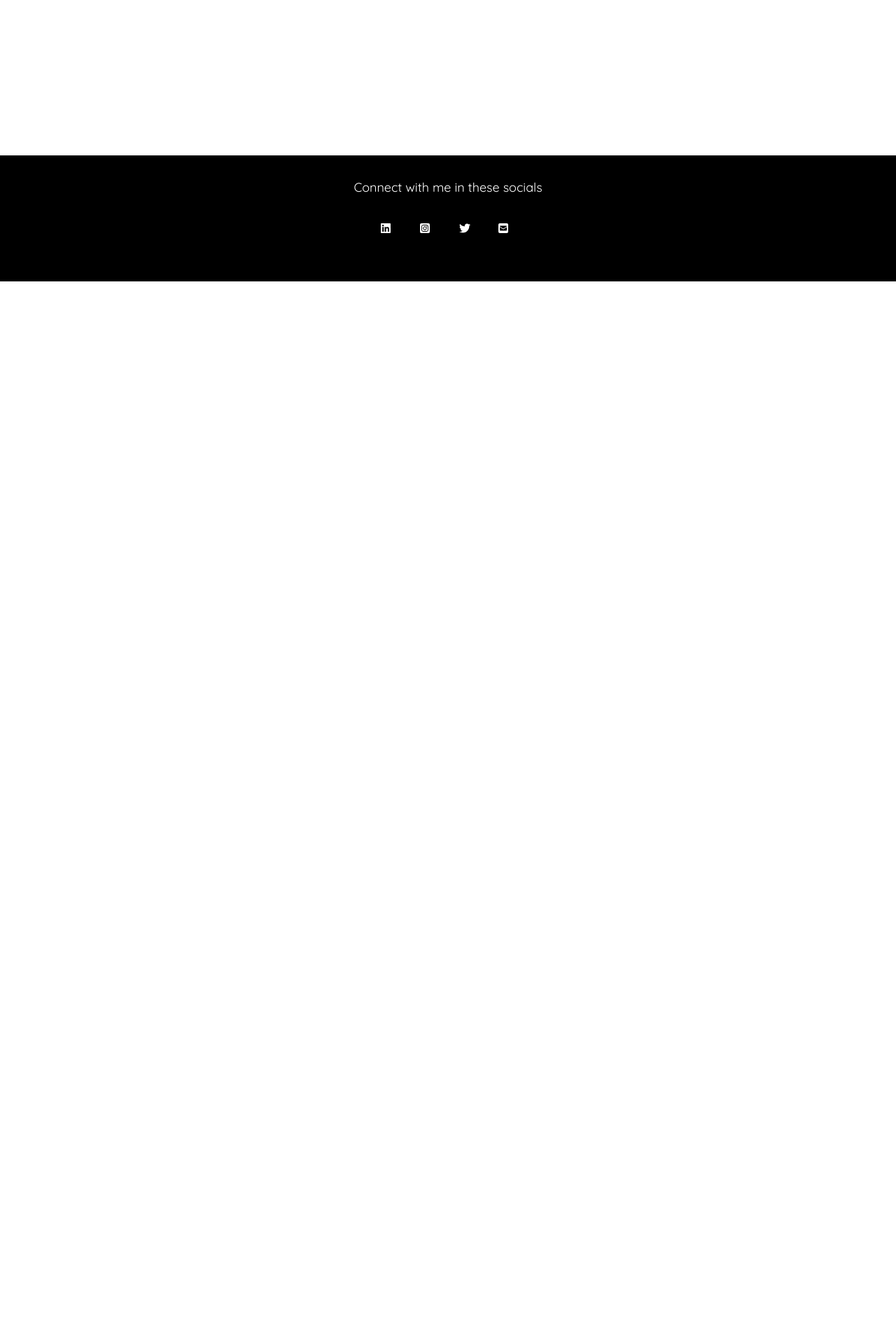
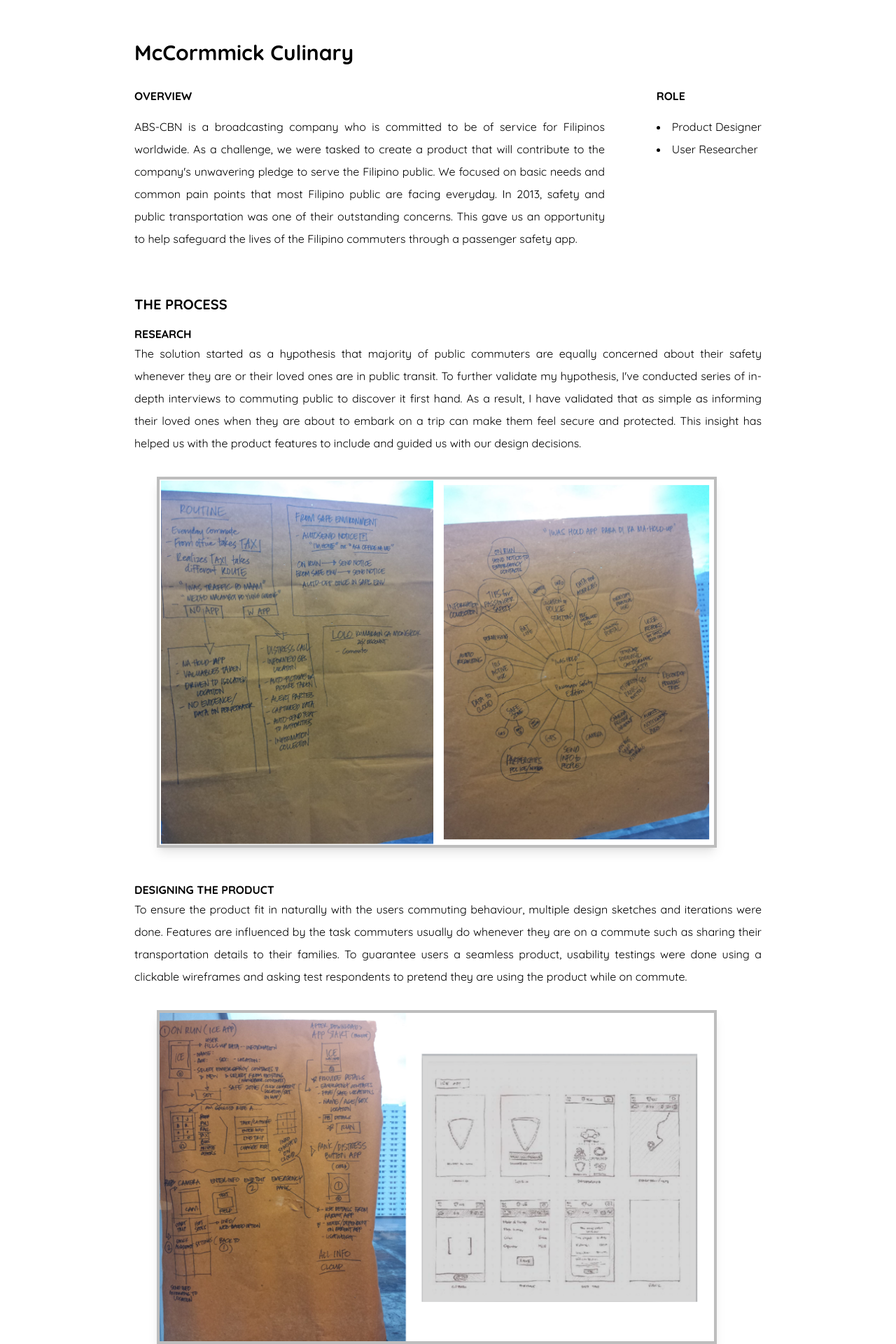
Before and after one commit to boggslabayen/boggsweb2024, a Next.js app: page /works/mccormmick in a window 1280 px wide. Before the commit this address had no page. Shown: the part 680-2600 px from the top of the page at 70% size. Before the commit the page ends 1082 px from the top, so only its background shows below. Built offline with nearby package versions, Linux system fonts and the light colour scheme.

Commit message:
added McCormmick Page

```diff
--- /dev/null
+++ b/app/works/mccormmick/page.tsx
@@ -0,0 +1,122 @@
+import Image from "next/image";
+
+export default function Mccormmick() {
+  return (
+    <>
+      <div className="max-w-screen-xl mx-auto md:py-16 py-2 md:px-32">
+        <Image
+          src="/project_assets/pasahero_inner.png"
+          alt="Pasahero on phone"
+          width={1000}
+          height={500}
+        />
+      </div>
+      <div className="py-8 max-w-screen-lg mx-auto px-8">
+        <h3 className="font-bold md:text-3xl text-xl">McCormmick Culinary</h3>
+      </div>
+
+      <div className="md:flex max-w-screen-lg px-8 mx-auto justify-between pb-8">
+        <div className="md:w-3/4 pb-8">
+          <h3 className="font-bold pb-4">OVERVIEW</h3>
+          <p className="leading-loose text-justify">
+            ABS-CBN is a broadcasting company who is committed to be of service
+            for Filipinos worldwide. As a challenge, we were tasked to create a
+            product that will contribute to the company&apos;s unwavering pledge
+            to serve the Filipino public. We focused on basic needs and common
+            pain points that most Filipino public are facing everyday. In 2013,
+            safety and public transportation was one of their outstanding
+            concerns. This gave us an opportunity to help safeguard the lives of
+            the Filipino commuters through a passenger safety app.
+          </p>
+        </div>
+        <div>
+          <h3 className="font-bold pb-4">ROLE</h3>
+          <ul className="list-disc list-inside leading-loose">
+            <li>Product Designer</li>
+            <li>User Researcher</li>
+          </ul>
+        </div>
+      </div>
+
+      <div className="max-w-screen-lg px-8 mx-auto justify-between pb-8">
+        <h3 className="font-bold text-xl pb-4">THE PROCESS</h3>
+        <div>
+          <h3 className="font-bold">RESEARCH</h3>
+          <p className="leading-loose text-justify pb-8">
+            The solution started as a hypothesis that majority of public
+            commuters are equally concerned about their safety whenever they are
+            or their loved ones are in public transit. To further validate my
+            hypothesis, I&apos;ve conducted series of in-depth interviews to
+            commuting public to discover it first hand. As a result, I have
+            validated that as simple as informing their loved ones when they are
+            about to embark on a trip can make them feel secure and protected.
+            This insight has helped us with the product features to include and
+            guided us with our design decisions.
+          </p>
+          <div className="mx-auto px-8">
+            <Image
+              className="mb-4 border-solid border-4 border-gray-400 shadow-lg"
+              src="/project_assets/pasahero_assets/research_process.png"
+              width={800}
+              height={527}
+              alt="image of research process"
+            />
+          </div>
+        </div>
+      </div>
+
+      <div className="max-w-screen-lg px-8 mx-auto justify-between pb-8">
+        <div>
+          <h3 className="font-bold">DESIGNING THE PRODUCT</h3>
+          <p className="leading-loose text-justify pb-8">
+            To ensure the product fit in naturally with the users commuting
+            behaviour, multiple design sketches and iterations were done.
+            Features are influenced by the task commuters usually do whenever
+            they are on a commute such as sharing their transportation details
+            to their families. To guarantee users a seamless product, usability
+            testings were done using a clickable wireframes and asking test
+            respondents to pretend they are using the product while on commute.
+          </p>
+          <div className="mx-auto px-8">
+            <Image
+              className="mb-4 border-solid border-4 border-gray-400 shadow-lg"
+              src="/project_assets/pasahero_assets/design1.png"
+              width={800}
+              height={527}
+              alt="image of research process"
+            />
+            <Image
+              className="mb-4 border-solid border-4 border-gray-400 shadow-lg"
+              src="/project_assets/pasahero_assets/design2.png"
+              width={800}
+              height={527}
+              alt="image of research process"
+            />
+            <Image
+              className="mb-4 border-solid border-4 border-gray-400 shadow-lg"
+              src="/project_assets/pasahero_assets/design3.png"
+              width={800}
+              height={527}
+              alt="image of research process"
+            />
+          </div>
+        </div>
+      </div>
+
+      <div className="max-w-screen-lg px-8 mx-auto justify-between pb-8">
+        <div>
+          <h3 className="font-bold">THE RESULT</h3>
+          <p className="leading-loose text-justify pb-8">
+            Although the product has been deactivated a few years after
+            it&apos;s release in iOS App store due to change of management
+            direction, it brought numerous recognition , awards and accolades
+            from local and international award giving bodies. Strengthening the
+            company&apos;s commitment to public service and at the same time
+            establishing the company as an innovative organization through
+            technology.
+          </p>
+        </div>
+      </div>
+    </>
+  );
+}
```
